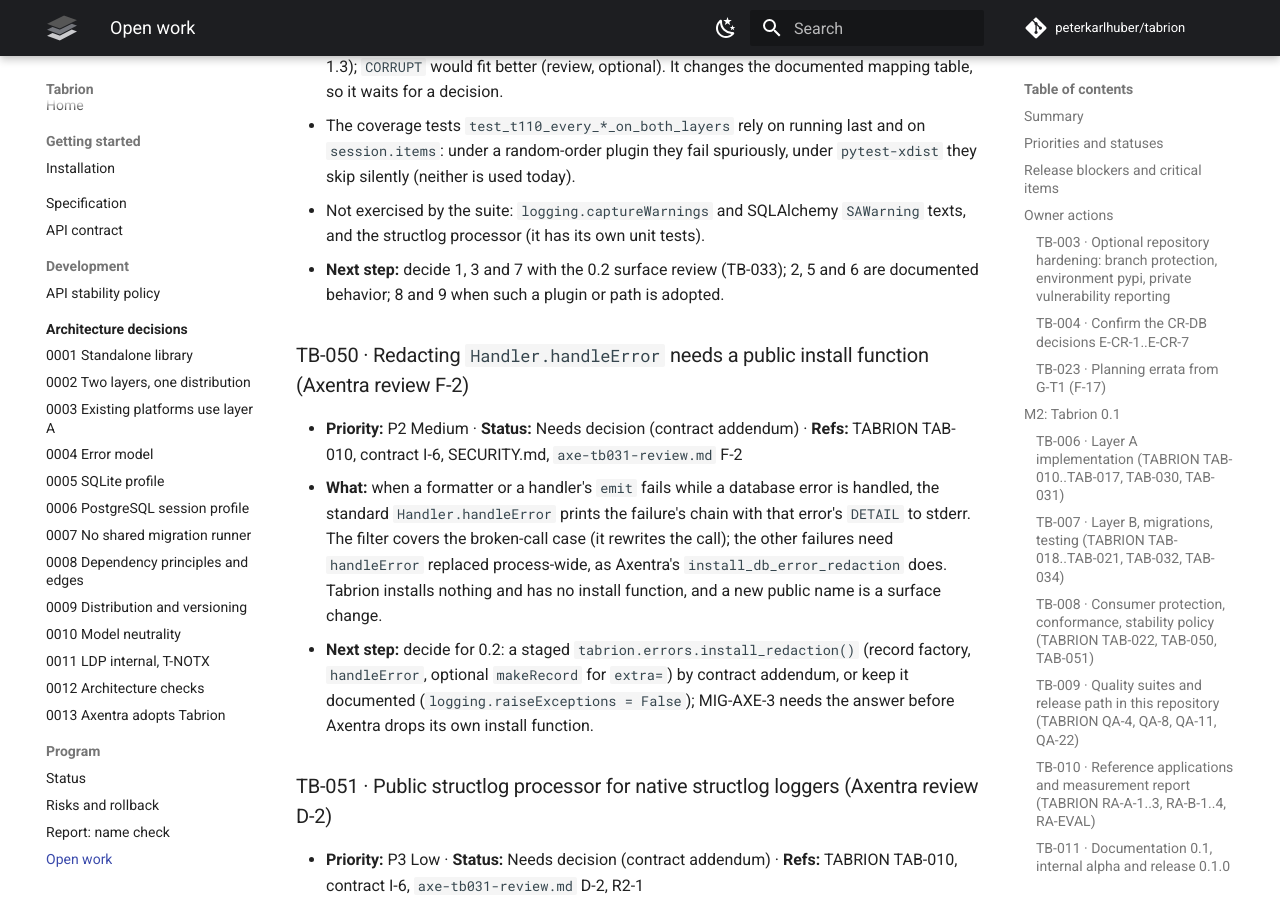
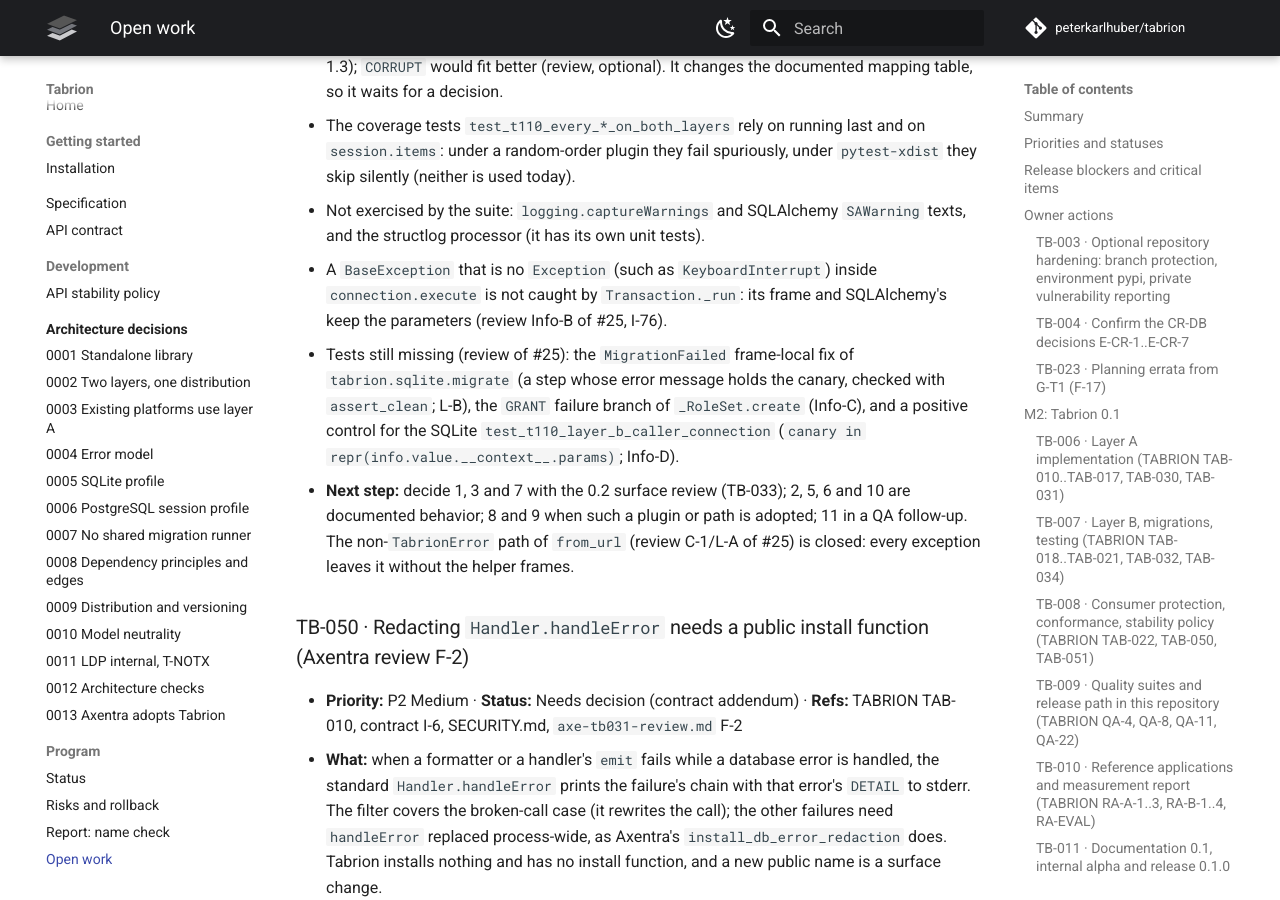
Before and after one commit to peterkarlhuber/tabrion, an MkDocs documentation site: the page built from docs/TODO.md, in a window 1280 px wide and 900 px high, scrolled down 21741 px. Built offline with MkDocs 1.6.1 and Material for MkDocs 9.7.7, drawn with Linux system fonts in a browser that asks for light colours; comment, search, counter and statistics services are not loaded.

Commit message:
QA-2 review C-1 (L-A): from_url raises every setup error without helper frames
A TypeError of create_engine (unknown engine option, or a value of the wrong
type) left from_url with the frames of _from_url, _postgres_engine and
create_engine, whose locals hold the URL and its password. from_url now
re-raises every exception with with_traceback(None), not only a TabrionError.
Canary test with engine_options {"bogus": 1} and {"pool_size": "nope"}, checked
with frame_locals; CHANGELOG and contract I-76 (2) say so. I-76 "Not covered"
names Info-B; TB-085 takes Info-B (item 10) and L-B, Info-C, Info-D (item 11).

Co-Authored-By: Claude Opus 5.5 <noreply@anthropic.com>
Claude-Session: https://claude.ai/code/session_011tY7TC7Nu5VGro3DJGJcv8

```diff
--- a/docs/TODO.md
+++ b/docs/TODO.md
@@ -666,8 +666,15 @@ required (owner decision of 2026-11-08 11:26Z).
      random-order plugin they fail spuriously, under `pytest-xdist` they skip silently (neither is used today).
   9. Not exercised by the suite: `logging.captureWarnings` and SQLAlchemy `SAWarning` texts, and the structlog
      processor (it has its own unit tests).
-- **Next step:** decide 1, 3 and 7 with the 0.2 surface review (TB-033); 2, 5 and 6 are documented behavior; 8 and
-  9 when such a plugin or path is adopted.
+  10. A `BaseException` that is no `Exception` (such as `KeyboardInterrupt`) inside `connection.execute` is not
+      caught by `Transaction._run`: its frame and SQLAlchemy's keep the parameters (review Info-B of #25, I-76).
+  11. Tests still missing (review of #25): the `MigrationFailed` frame-local fix of `tabrion.sqlite.migrate` (a step
+      whose error message holds the canary, checked with `assert_clean`; L-B), the `GRANT` failure branch of
+      `_RoleSet.create` (Info-C), and a positive control for the SQLite `test_t110_layer_b_caller_connection`
+      (`canary in repr(info.value.__context__.params)`; Info-D).
+- **Next step:** decide 1, 3 and 7 with the 0.2 surface review (TB-033); 2, 5, 6 and 10 are documented behavior; 8
+  and 9 when such a plugin or path is adopted; 11 in a QA follow-up. The non-`TabrionError` path of `from_url` (review
+  C-1/L-A of #25) is closed: every exception leaves it without the helper frames.
 
 ### TB-050 · Redacting `Handler.handleError` needs a public install function (Axentra review F-2)
 
```
Also changed, not shown: CHANGELOG.md (+3 -2 lines), docs/api/contract.md (+1 -1 lines), 2 other files.
